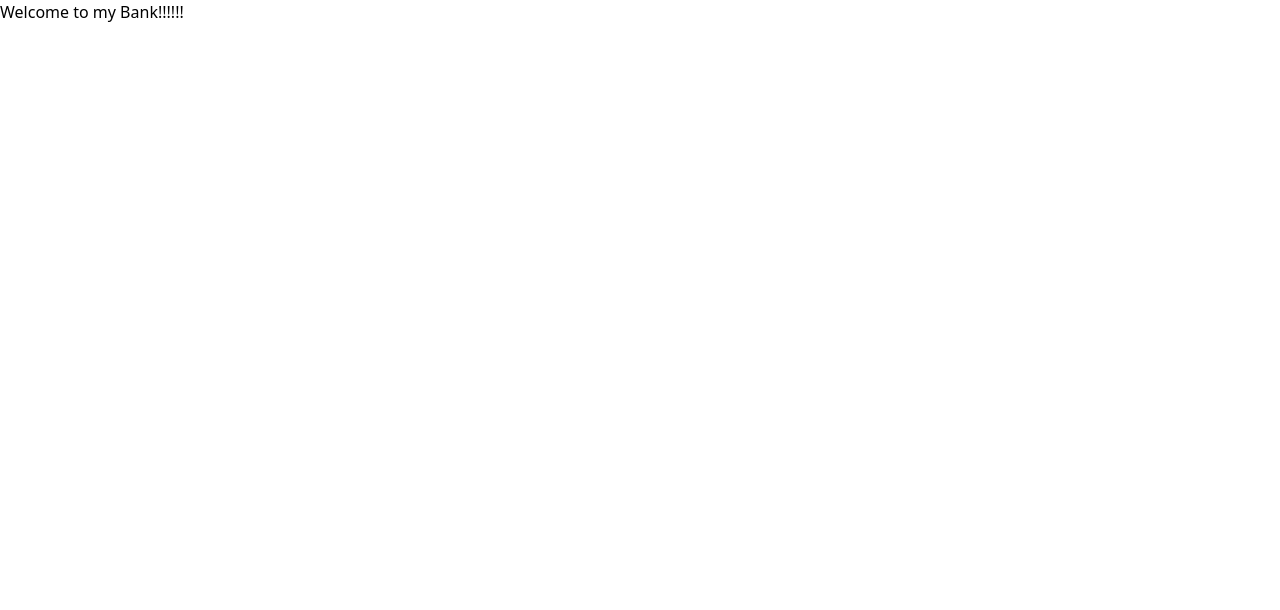
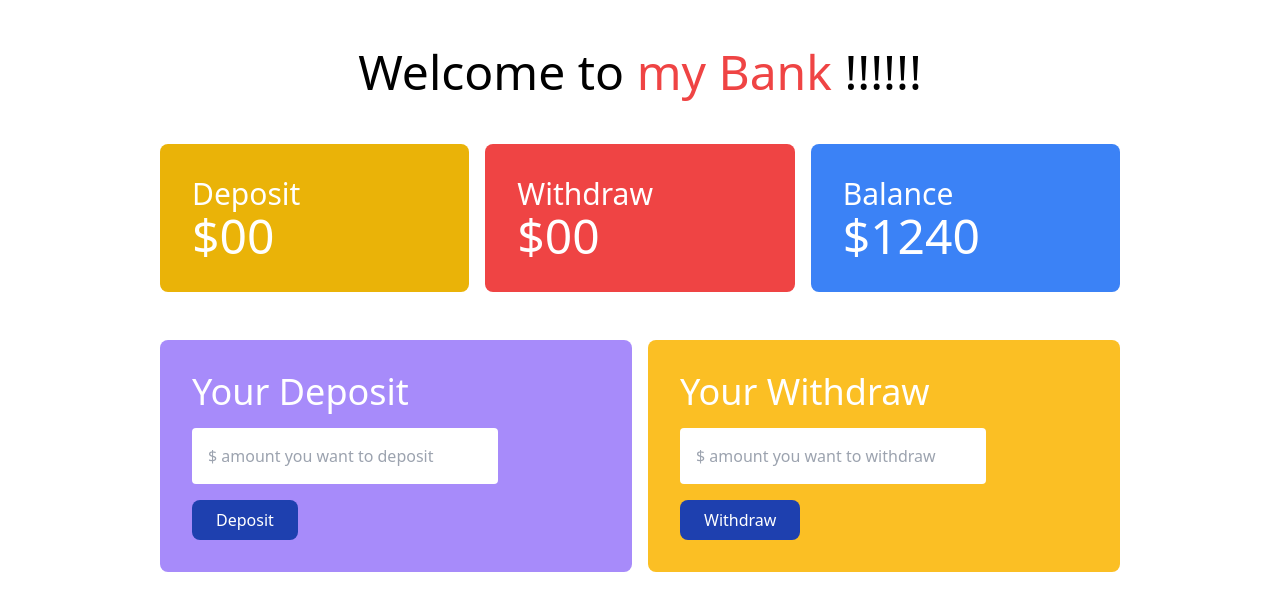
Before and after one commit to mdgausulislam/bank2-project-tailwind-and-javascript, a plain HTML site: page index.html in a window 1280 px wide. Drawn offline with nearby package versions, Linux system fonts and the light colour scheme.

Commit message:
update bamk design

```diff
--- a/index.html
+++ b/index.html
@@ -1,15 +1,58 @@
 <!DOCTYPE html>
 <html lang="en">
+
 <head>
     <meta charset="UTF-8">
     <meta name="viewport" content="width=device-width, initial-scale=1.0">
     <title>Bank Project</title>
     <script src="https://cdn.tailwindcss.com"></script>
 </head>
+
 <body>
     <header>
-        <h1>Welcome to my Bank!!!!!!</h1>
+        <h1 class="text-5xl text-center mt-12">Welcome to <span class="text-red-500 font-medium">my Bank</span> !!!!!!
+        </h1>
     </header>
 
+    <main>
+        <!-- balance and transaction summary -->
+        <section class="mt-12">
+            <div class="grid grid-cols-3 gap-4 w-3/4 mx-auto text-white">
+                <div class="bg-yellow-500 p-8 rounded-lg">
+                    <h4 class="text-3xl">Deposit</h4>
+                    <h2 class="text-5xl font-medium">$<span id="deposit-total">00</span></h2>
+                </div>
+                <div class="bg-red-500 p-8 rounded-lg">
+                    <h4 class="text-3xl">Withdraw</h4>
+                    <h2 class="text-5xl font-medium">$<span id="withdraw-total">00</span></h2>
+                </div>
+                <div class="bg-blue-500 p-8 rounded-lg">
+                    <h4 class="text-3xl">Balance</h4>
+                    <h2 class="text-5xl font-medium">$<span id="balance-total">1240</span></h2>
+                </div>
+            </div>
+        </section>
+
+        <!-- deposit and withdraw section -->
+
+
+        <section class="mt-12 w-3/4 mx-auto">
+            <div class="grid grid-cols-2 gap-4">
+                <div class="bg-violet-400 p-8 rounded-lg">
+                    <h3 class="text-4xl text-white mb-4">Your Deposit</h3>
+                    <input class="w-3/4 px-4 py-4 rounded block" type="text" placeholder="$ amount you want to deposit">
+                    <button id="btn-deposit" class="bg-blue-800 px-6 py-2 text-white font-medium hover:bg-blue-600 rounded-lg mt-4">Deposit</button>
+                </div>
+                <div class="bg-amber-400 p-8 rounded-lg">
+                    <h3 class="text-4xl text-white mb-4">Your Withdraw</h3>
+                    <input class="w-3/4 px-4 py-4 rounded block" type="text" placeholder="$ amount you want to withdraw">
+                    <button id="btn-withdraw" class="bg-blue-800 px-6 py-2 text-white font-medium hover:bg-blue-600 rounded-lg mt-4">Withdraw</button>
+                </div>
+            </div>
+
+        </section>
+    </main>
+
 </body>
+
 </html>
```
